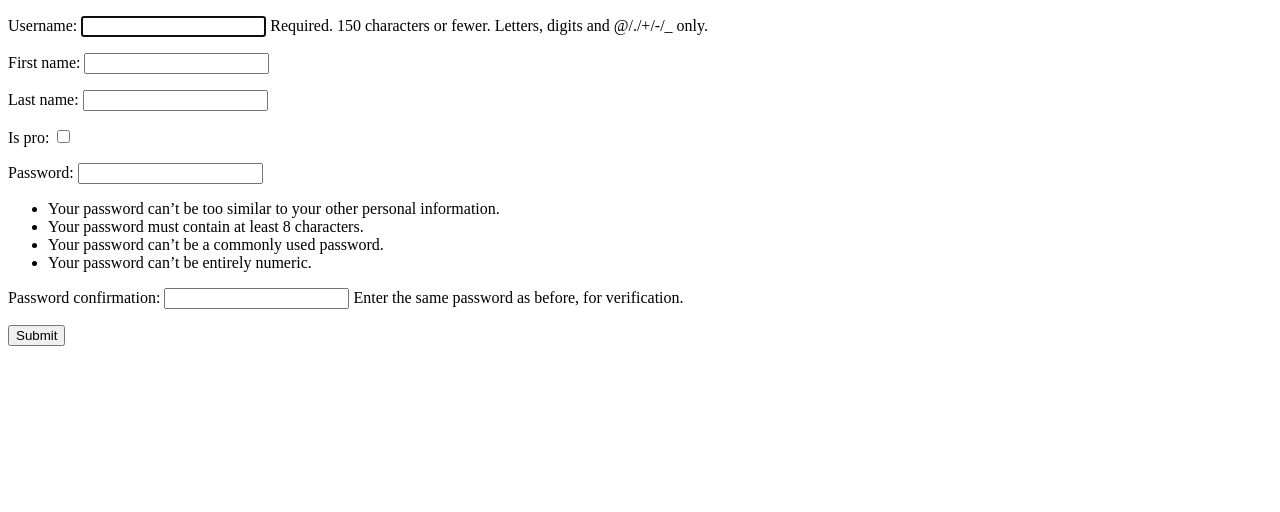
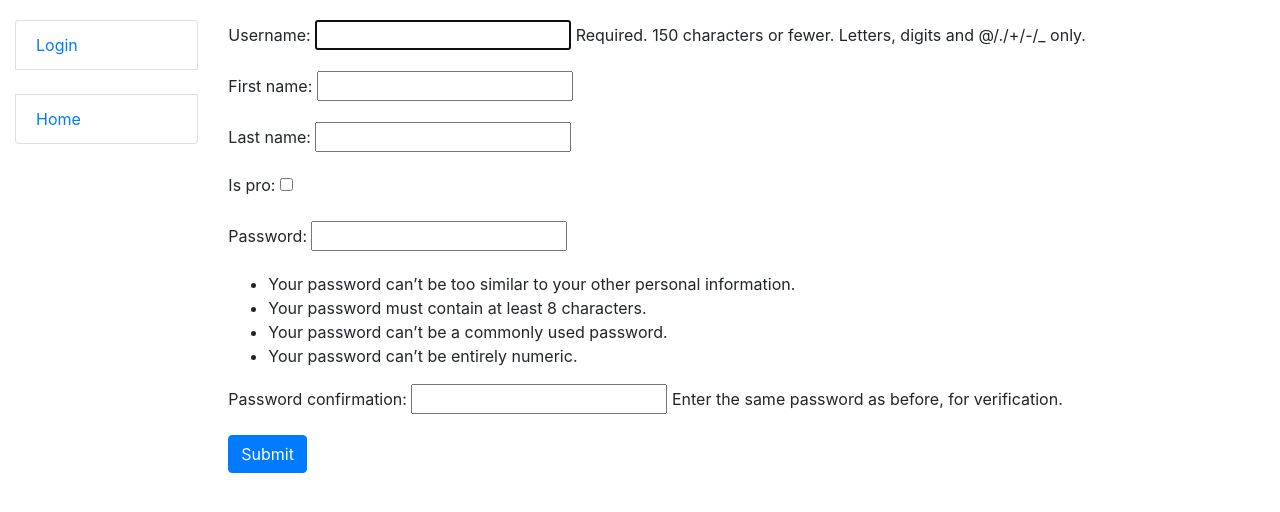
Before and after one commit to ORENYT/bh-kicker-rating-webapp, a Django app: page /register in a window 1280 px wide. Shown: the top 512 px of the page. Run offline with Django 4.2, Linux system fonts and the light colour scheme.

Commit message:
Added sidebar

```diff
--- a/kicker/urls.py
+++ b/kicker/urls.py
@@ -16,14 +16,18 @@
 from django.contrib import admin
 from django.urls import path, include
 
-from kicker.views import index, RegistrationView, PlayerDetailView
+from kicker.views import (
+    index,
+    RegistrationView,
+    PlayerDetailView,
+    LocationDetailView,
+)
 
 urlpatterns = [
     path("", index, name="index"),
     path("register", RegistrationView.as_view(), name="register"),
-    path(
-        "profile/<int:pk>/", PlayerDetailView.as_view(), name="profile"
-    ),
+    path("profile/<int:pk>/", PlayerDetailView.as_view(), name="profile"),
+    path("location/<int:pk>/", LocationDetailView.as_view(), name="location"),
 ]
 
 app_name = "kicker"
--- a/kicker/views.py
+++ b/kicker/views.py
@@ -2,7 +2,7 @@
 from django.views import generic
 
 from kicker.forms import RegistrationForm
-from kicker.models import Player
+from kicker.models import Player, Location
 
 
 def index(request):
@@ -21,3 +21,9 @@
     template_name = "profile.html"
     context_object_name = "player"
     # queryset = Player.objects.all().prefetch_related("player__games")
+
+
+class LocationDetailView(generic.DetailView):
+    model = Location
+    template_name = "location.html"
+    context_object_name = "location"
--- /dev/null
+++ b/static/css/styles.css
@@ -0,0 +1,8 @@
+body {
+    margin-top: 20px;
+}
+
+.link-to-page {
+    float: right;
+    margin: 0 2px 0 2px;
+}
--- a/templates/base.html
+++ b/templates/base.html
@@ -1,12 +1,35 @@
+{% load static %}
 <!DOCTYPE html>
 <html lang="en">
 <head>
   <meta charset="UTF-8">
   <title>Title</title>
+  <link rel="stylesheet"
+        href="https://cdn.jsdelivr.net/npm/bootstrap@4.5.3/dist/css/bootstrap.min.css"
+        integrity="sha384-TX8t27EcRE3e/ihU7zmQxVncDAy5uIKz4rEkgIXeMed4M0jlfIDPvg6uqKI2xXr2"
+        crossorigin="anonymous">
+  <link rel="stylesheet" href="{% static 'css/styles.css' %}">
 </head>
 <body>
-  {% block content %}
-    <h1>No content</h1>
-  {% endblock %}
+<div class="container-fluid">
+    <div class="row">
+        <div class="col-sm-2">
+
+            {% block sidebar %}
+                {% include "includes/sidebar.html" %}
+            {% endblock %}
+
+        </div>
+        <div class="col-sm-10 ">
+
+            {% block content %}{% endblock %}
+
+            {% block pagination %}
+{#                {% include "includes/pagination.html" %}#}
+            {% endblock %}
+
+        </div>
+    </div>
+</div>
 </body>
 </html>
--- /dev/null
+++ b/templates/includes/sidebar.html
@@ -0,0 +1,12 @@
+<ul class="sidebar-nav list-group">
+  {% if user.is_authenticated %}
+    <li class="list-group-item">User: <a href="{{ user.get_absolute_url }}">{{ user.get_username }}</a></li>
+    <li class="list-group-item"><a href="{% url "kicker:register"%}?next={{request.path}}">Logout</a></li>
+  {% else %}
+    <li class="list-group-item"><a href="{% url "kicker:register"%}?next={{request.path}}">Login</a></li>
+  {% endif %}
+
+  <br>
+
+  <li class="list-group-item"><a href="{% url "kicker:register" %}">Home</a></li>
+</ul>
--- /dev/null
+++ b/templates/location.html
@@ -0,0 +1,4 @@
+{% extends "base.html" %}
+{% block content %}
+   <h1>Input location data</h1>
+{% endblock %}
```
Also changed, not shown: kicker_service/settings.py (+6 -1 lines).
